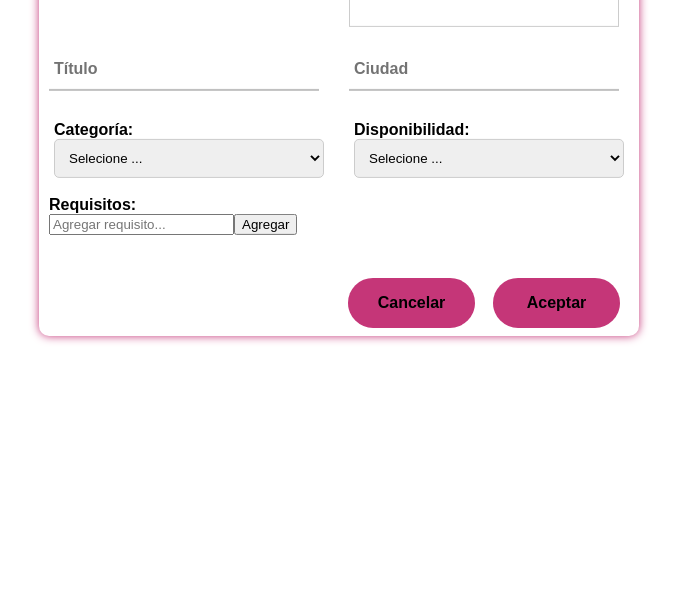
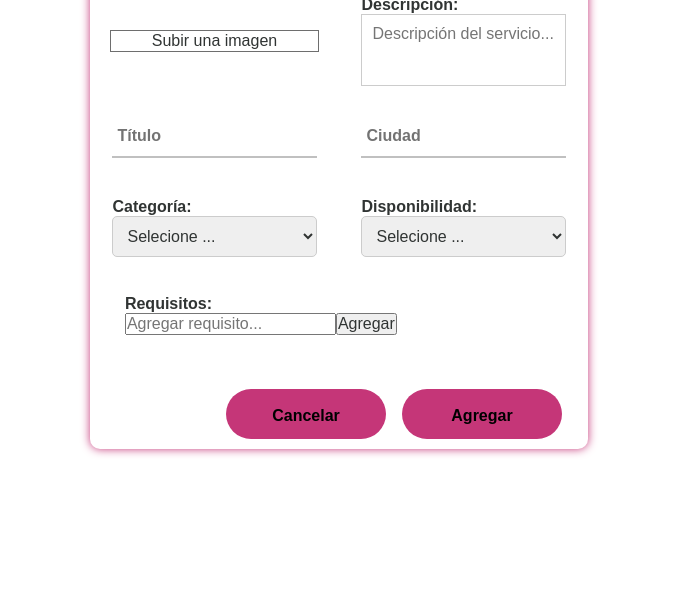
Before and after one commit to robinson-arpi/programacion_web, a website: page HTML/agregar-servicio.html in a window 1280 px wide. Shown: the part 200-800 px from the top of the page, without its empty margins (301-978 px from the left). Drawn offline with Linux system fonts and the light colour scheme.

Commit message:
Cambios en servicios

```diff
--- a/HTML/agregar-servicio.html
+++ b/HTML/agregar-servicio.html
@@ -4,7 +4,7 @@
     <meta cahrset = "UTF-8">
     <meta name = "viewport" content = "width-device-width, inital-scale=1.0">
     <title>Agregar un servicio</title>
-    <link rel = "stylesheet" href = "/css/styles_inicio.css">
+    <link rel="stylesheet" href="../css/estilo_inicio_registro.css">
     <link rel = "stylesheet" href = "/css/styles_agregarServicio.css">
 </head>
 <body>
@@ -13,6 +13,8 @@
         <header class="header border" >
           <h1>Agregar Servicio</h1>
         </header>
+
+        <!-- IMAGEN -->
         <section class="section1 border ">
           <div id="preview-container" class="preview-container" style="margin: 10px;">
             <img id="imagen-preview" src="" alt="" style="display:none;">
@@ -24,16 +26,22 @@
           </div>
 
         </section>
+
+        <!-- TÍTULO -->
         <section class="section2 border">
           <div class = "entrada">
             <input type = "text" required>
             <label>Título</label>
           </div>
         </section>
+
+        <!-- DESCRIPCIÓN -->
         <section class="section3 border">
           <label for="">Descripción: </label> <br>
           <textarea name="" id=""  placeholder="Descripción del servicio..." required class="textarea"></textarea>
         </section>
+
+        <!-- CATEGORIA -->
         <section class="section5 border">
           <label for="categoria">Categoría:</label> <br>
           <select id="categoria" name="categoria" class="select">
@@ -46,12 +54,15 @@
           </select><br><br>
         </section>
 
+        <!-- CIUDAD -->
         <section class="section6 border">
           <div class = "entrada">
             <input type = "text" required>
             <label>Ciudad</label>
           </div>
         </section>
+
+        <!-- DISPONIBILIDAD -->
         <section class="section7 border">
           <label for="disponibilidad">Disponibilidad:</label> <br>
           <select id="disponibilidad" name="disponibilidad" class="select">
@@ -62,6 +73,8 @@
             <option value="Virtual">Virtual</option>
           </select><br><br>
         </section>
+
+        <!-- REQUISITOS -->
         <section class="section8 border">
           <label for="requisitos">Requisitos: &nbsp;</label>
           <div style="display:flex">
@@ -71,12 +84,14 @@
           <ul id="lista-requisitos"></ul>
           <br>
         </section>
+
+        <!-- BOTONES -->
         <section class="section9 border">
-          <div class="boton1">
-            <input type = "submit" id="btnCancelar" value = "Cancelar">
+          <div>
+              <button class="boton" onclick="cancelar(event)">Cancelar</button>
           </div>
-          <div class="boton2">
-            <input type = "submit" value = "Aceptar">
+          <div>
+              <button class="boton" onclick="agregarServicio(event)">Agregar</button>
           </div>
         </section>
       </div>
@@ -85,4 +100,5 @@
 
 <script src="../JS/agregar_servicio.js"></script>
 
+
 </html>
--- a/JS/agregar_servicio.js
+++ b/JS/agregar_servicio.js
@@ -61,17 +61,15 @@ function agregarRequisito() {
     nodo.parentNode.removeChild(nodo);
   }
 
-// boton cancelar
-const btnCancelar = document.getElementById("btnCancelar")
-btnCancelar.addEventListener("click", cancelar());
+// botones de agregar y cancelar
 
-function cancelar() {
-    if(document.getElementById("titulo").value != "" ||
-        document.getElementById("descripcion").value != "" ||
-        document.getElementById("ciudad").value != "" ||
-        document.getElementById("categoria").selectedIndex != 0 ||
-        document.getElementById("disponibilidad").selectedIndex != 0 ||
-        document.getElementById("lista-requisitos").innerHTML != ""
+// para el botón agregar servicio
+function agregarServicio(event){
+  if(document.getElementById("titulo").value.trim() === "" ||
+      document.getElementById("descripcion").value.trim() === "" ||
+      document.getElementById("ciudad").value.trim() === "" ||
+      document.getElementById("categoria").selectedIndex === 0 ||
+      document.getElementById("disponibilidad").selectedIndex === 0
   ){
       // Si hay cambios, muestra ventana de confirmación
       if(confirm("¿Está seguro que desea descartar los cambios?")){
@@ -80,5 +78,9 @@ function cancelar() {
   }else{
       window.location.href = "../index.html";
   }
+}
 
+// para el botón cancelar y regresar a inicio
+function cancelar(event) {
+  window.location.href = "../index.html";
 }
--- a/css/styles_agregarServicio.css
+++ b/css/styles_agregarServicio.css
@@ -1,6 +1,22 @@
+body{
+  font-family: Arial, Helvetica, sans-serif;
+  display: flex;
+  justify-content: center;
+  align-items: center;
+}
+
+section{
+  display: block;
+}
+
+.border{
+  padding: 0px 10px;
+  /* border: 1px solid black;*/
+}
+
+
 .contenedor-agregar-servicio{
   display: grid;
-  flex-wrap: wrap;
   grid-template-areas:
   "header header"
   "imagen descripcion"
@@ -12,16 +28,12 @@
   grid-template-columns: 50% 50%;
   grid-template-rows: auto auto auto auto auto auto;
   margin: 0 auto;
-  transform: translate(0%,6%);
-  max-width: 600px;
+  max-width: 800px;
   background: var(--color-fondo);
   border-radius: 10px;
   box-shadow: 0 0 10px var(--color-fuerte);
   align-items: center;
-}
-
-body{
-  font-family: Arial, Helvetica, sans-serif;
+  margin: 0 auto;
 }
 
 header{
@@ -29,23 +41,19 @@ header{
   text-align: center;
 }
 
-.header h1 {
+header h1 {
   text-align: center;
   padding: 0, 0, 20px, 0;
   border-bottom: 1px solid var(--color-fuerte);
-}
-
-.border{
-  padding: 0px 10px;
-  /* border: 1px solid black;*/
+  font-family:Arial, Helvetica, sans-serif !important;
+  font-size: 30px !important;
 }
 
 .section1{
   grid-area: imagen;
   min-height: 100px;
-  max-height: auto;
-  max-width: auto;
   align-items: center;
+  padding: 10px;
 }
 
 .preview-container {
@@ -77,12 +85,16 @@ header{
 .section2{
   grid-area: titulo;
   width: 90%;
+  margin: 0 auto; /* Centrar la sección horizontalmente */
+  padding: 10px;
 }
 
 .section3{
   grid-area: descripcion;
   height: 100%;
   width: 90%;
+  margin: 0 auto; /* Centrar la sección horizontalmente */
+  padding: 10px;
 }
 
 .textarea {
@@ -102,6 +114,7 @@ header{
   grid-area: categoria;
   width: 90%; /* Establecer el ancho de la sección al 80% del ancho del contenedor */
   margin: 0 auto; /* Centrar la sección horizontalmente */
+  padding: 10px;
 }
 
 .select {
@@ -115,12 +128,15 @@ header{
 .section6{
   grid-area: ubicacion;
   width: 90%;
+  margin: 0 auto; /* Centrar la sección horizontalmente */
+  padding: 10px;
 }
 
 .section7{
   grid-area: disponibilidad;
   width: 90%;
   margin: 0 auto; /* Centrar la sección horizontalmente */
+  padding: 10px;
 }
 
 /* Define el color de fondo color fuerte para cuando el cursor esté sobre un ítem */
@@ -138,11 +154,14 @@ option:checked {
   grid-area: requisitos;
   align-self: center;
   width: 90%;
+  margin: 0 auto; /* Centrar la sección horizontalmente */
+  padding: 10px;
 }
 
 li{
   color: black;
   padding: 1%;
+  list-style: none;
 }
 
 li button{
@@ -162,6 +181,32 @@ li button{
   display:flex;
   flex-direction: row;
   padding-left: 50%;
+  padding: 10px;
+  justify-self: right;
+}
+
+/*forma botones*/
+
+.boton {
+  width: 10rem;
+  height: 50px;
+  font-size: var(--tamano-texto);
+  font-weight: bold;
+  background: var(--color-fuerte);
+  border: none;
+  border-radius: 25px;
+  color: var(--color-texto);
+  cursor: pointer;
+  padding: 10%;
+  flex-basis: 60%;
+  margin-right: 1rem; /* Añade un margen derecho de 10px */
+  margin-top: 1rem;
+}
+
+.boton:hover {
+  color: var(--color-fondo);
+  transition: 0.5s;
+  box-shadow: 0 0 10px var(--color-fuerte2);
 }
 
 .titulo {
@@ -204,19 +249,8 @@ select:focus {
   padding: 45px 0px 0px 0px;
 }
 
-.boton1 {
-  flex-basis: 60%;
-  padding: 3%;
-}
-
-.boton2{
-  flex-basis: 60%;
-  padding: 3%;
-}
-
-@media screen and (max-width: 500px) {
+@media screen and (max-width: 600px) {
   .contenedor-agregar-servicio{
-    transform: translate(0%,0%);
     grid-template-areas:
     "header"
     "imagen"
@@ -229,7 +263,7 @@ select:focus {
     "requisitos"
     "botones";
     grid-template-columns: 100%;
-    margin: auto;
+    margin: 10px;
   }
 
   .section9{
```
Also changed, not shown: HTML/servicios.html (+5 -2 lines), JS/servicios.js (added, +10 -0 lines), Images/computación.jpg. Lines whose indentation alone changed are shown as unchanged.
